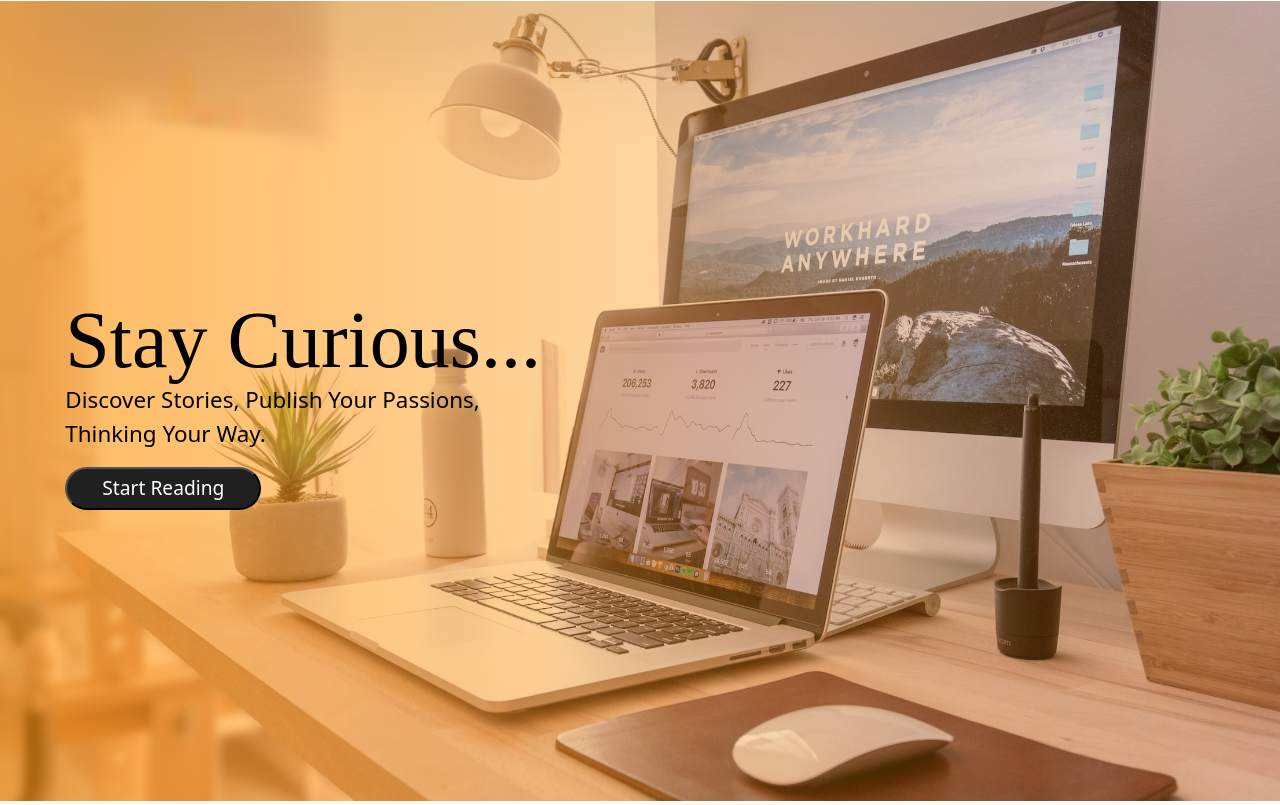
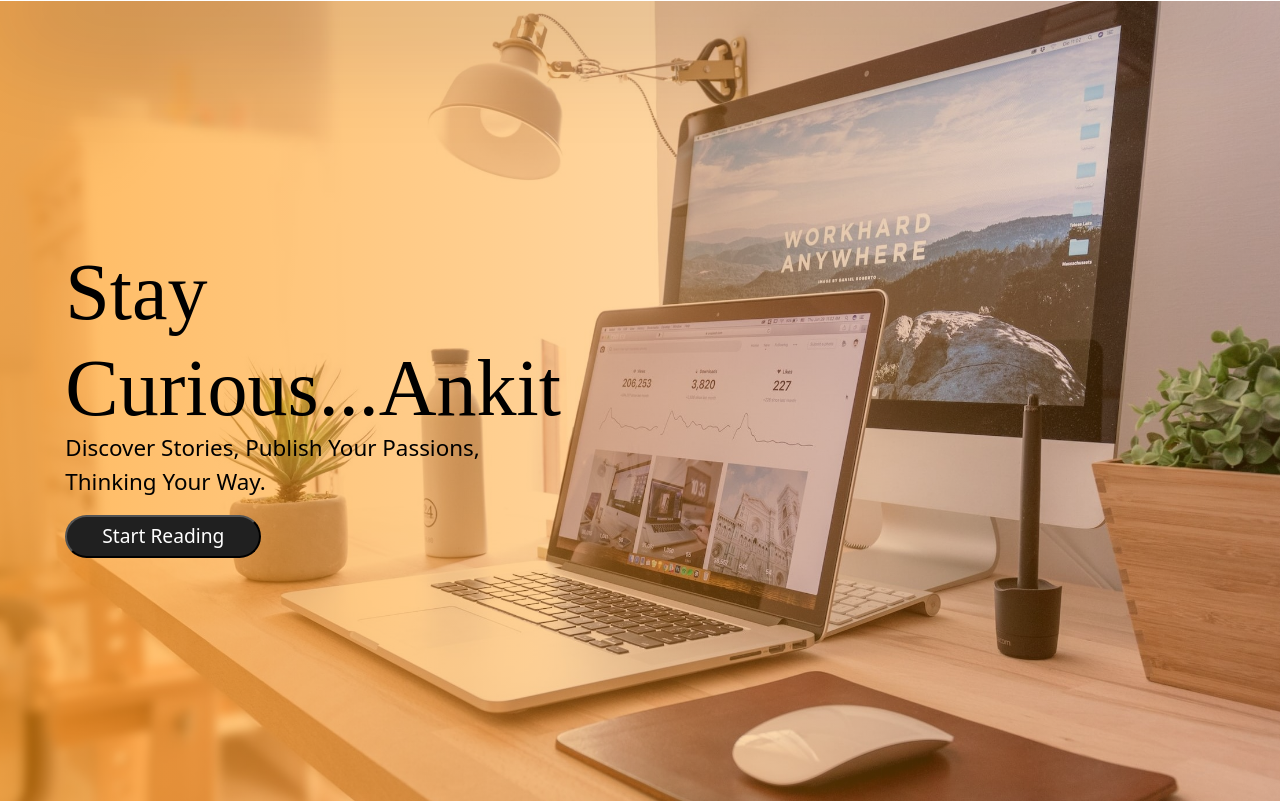
Before and after one commit to iamankitpatel/Blogs, a Django app: page / in a window 1280 px wide. Shown: the part 79-884 px from the top of the page. Run offline with Django 4.2, Linux system fonts and the light colour scheme; data comes from the database, SQL or seed files in the repository; some libraries are stand-ins or nearby versions; some web fonts are replaced.

Commit message:
Third commit

```diff
--- a/templates/index.html
+++ b/templates/index.html
@@ -24,7 +24,7 @@
     <div class="container-xxl">
       <div class="row justify-content-center align-items-center copyright-section">
         <div class="col-md-5 col-10">
-          <h4>Stay Curious...</h4>
+          <h4>Stay Curious...Ankit</h4>
           <p>Discover Stories, Publish Your Passions, Thinking Your Way.</p>
           <button>Start Reading</button>
         </div>
```
